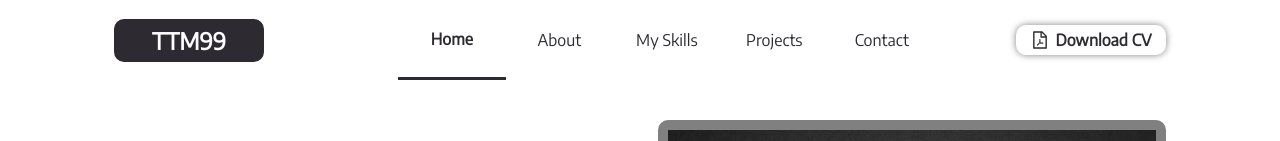
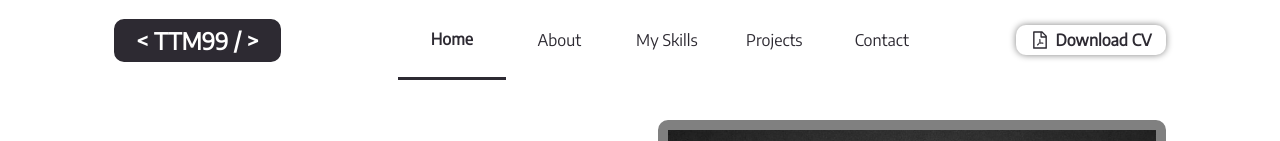
Before and after one commit to taranga99/portfolio, a React (Create React App) app: page / in a window 1280 px wide. Shown: the top 141 px of the page. Built offline with nearby package versions, Linux system fonts and the light colour scheme.

Commit message:
Minor Improvements

```diff
--- a/src/components/Nav/nav.js
+++ b/src/components/Nav/nav.js
@@ -25,7 +25,7 @@ const Nav = ({ setIsOpen, topColor }) => {
     <StyledContainer topColor={topColor}>
       <Container>
         <StyledNav>
-          <StyledButton onClick={toggle}>TTM99</StyledButton>
+          <StyledButton onClick={toggle}>{"< TTM99 / >"}</StyledButton>
           <StyledWebContainer>
             <StyledLinkContainer>
               <StyledItem>
--- a/src/components/Nav/navStyled.js
+++ b/src/components/Nav/navStyled.js
@@ -26,7 +26,7 @@ export const StyledButton = styled.button`
   font-weight: 900;
   cursor: pointer;
   transition: all 0.4s ease-in-out;
-  width: 150px;
+  /* width: 150px; */
 
   &:hover {
     transition: all 0.4s ease-in-out;
```
